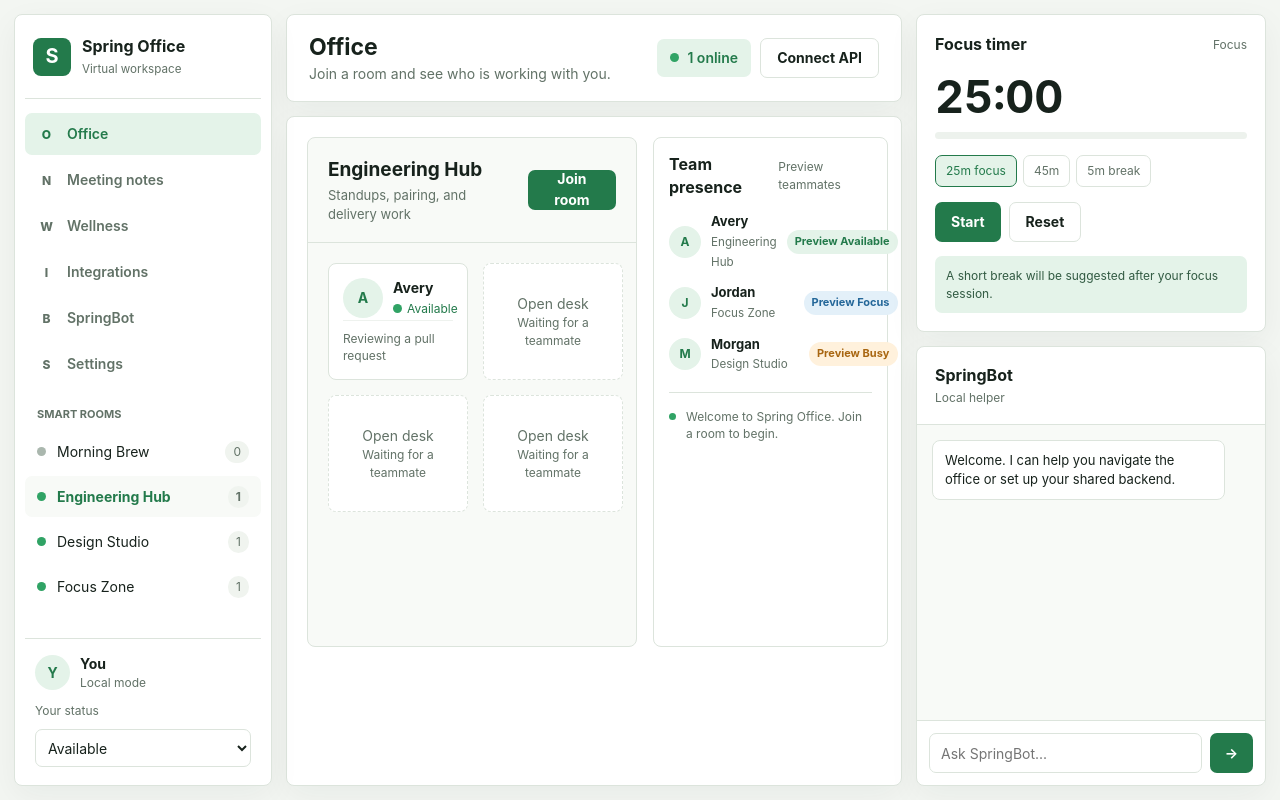
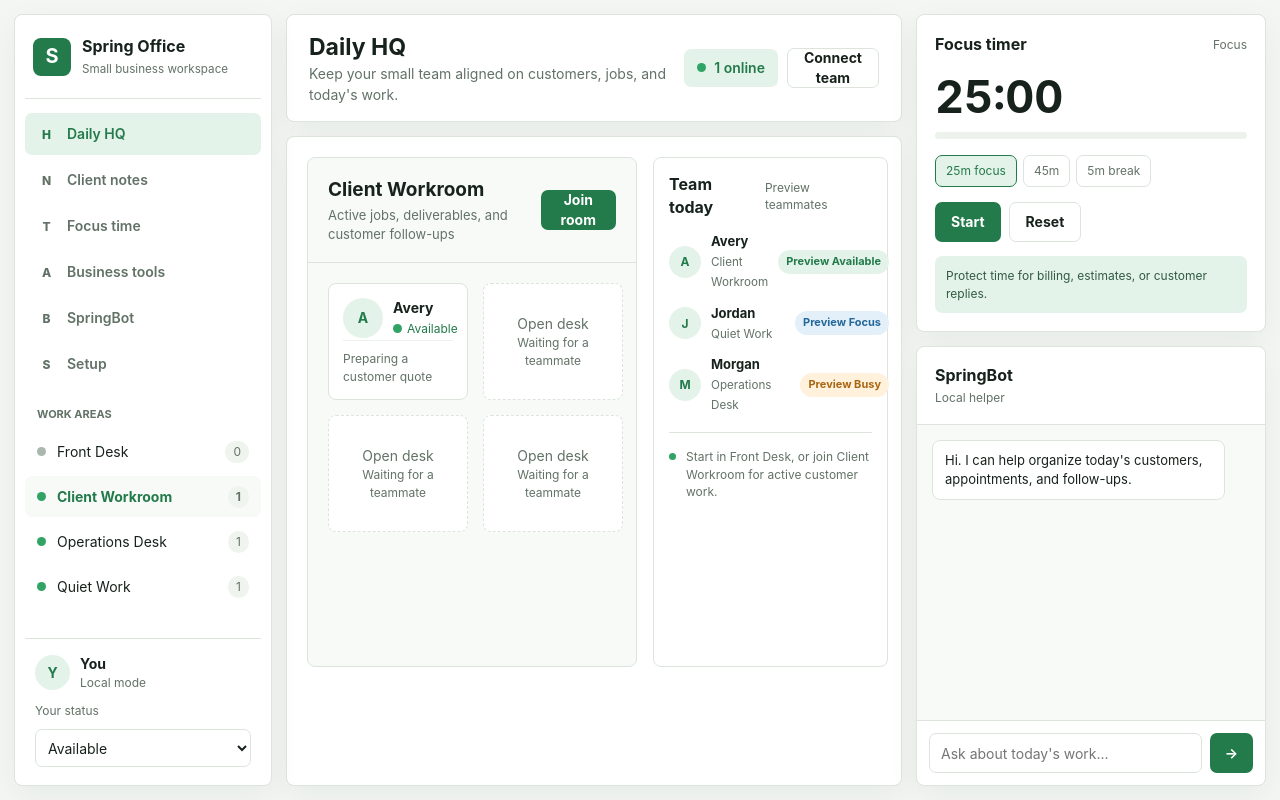
Before and after one commit to Que2003/Spring-Virtual-Offiice-Pro, a plain HTML site: page index.html in a window 1280 px wide. Drawn offline with Linux system fonts and the light colour scheme.

Commit message:
Position Spring Office for small businesses

```diff
--- a/index.html
+++ b/index.html
@@ -3,23 +3,23 @@
 <head>
   <meta charset="utf-8">
   <meta name="viewport" content="width=device-width, initial-scale=1">
-  <meta name="description" content="Spring Virtual Office workspace with shared rooms, presence, meeting notes, wellness tracking, integrations, and SpringBot.">
-  <title>Spring Virtual Office</title>
+  <meta name="description" content="Spring Office is a practical virtual workspace for small businesses: customer work, schedules, notes, focus time, and shared presence.">
+  <title>Spring Office for Small Businesses</title>
   <link rel="stylesheet" href="styles.css">
 </head>
 <body>
   <div class="app">
     <aside class="panel sidebar">
-      <div class="brand"><div class="brand-mark">S</div><div><strong>Spring Office</strong><small>Virtual workspace</small></div></div>
+      <div class="brand"><div class="brand-mark">S</div><div><strong>Spring Office</strong><small>Small business workspace</small></div></div>
       <nav class="nav" aria-label="Workspace">
-        <button class="active" data-view="office"><span class="icon">O</span>Office</button>
-        <button data-view="notes"><span class="icon">N</span>Meeting notes</button>
-        <button data-view="wellness"><span class="icon">W</span>Wellness</button>
-        <button data-view="integrations"><span class="icon">I</span>Integrations</button>
+        <button class="active" data-view="office"><span class="icon">H</span>Daily HQ</button>
+        <button data-view="notes"><span class="icon">N</span>Client notes</button>
+        <button data-view="wellness"><span class="icon">T</span>Focus time</button>
+        <button data-view="integrations"><span class="icon">A</span>Business tools</button>
         <button data-view="bot"><span class="icon">B</span>SpringBot</button>
-        <button data-view="settings"><span class="icon">S</span>Settings</button>
+        <button data-view="settings"><span class="icon">S</span>Setup</button>
       </nav>
-      <p class="rooms-label">Smart rooms</p>
+      <p class="rooms-label">Work areas</p>
       <div class="room-links" id="roomLinks"></div>
       <div class="profile">
         <div class="profile-row"><div class="avatar" id="meAvatar">ME</div><div><strong id="meName">You</strong><div class="tiny" id="syncState">Local mode</div></div></div>
@@ -29,47 +29,47 @@
     </aside>
     <main class="main">
       <header class="panel topbar">
-        <div><h1 id="viewTitle">Office</h1><p id="viewDescription">Join a room and see who is working with you.</p></div>
-        <div class="top-actions"><div class="status"><span class="dot online"></span><span id="onlineCount">1 online</span></div><button class="button secondary" data-open-settings>Connect API</button></div>
+        <div><h1 id="viewTitle">Daily HQ</h1><p id="viewDescription">Keep your small team aligned on customers, jobs, and today's work.</p></div>
+        <div class="top-actions"><div class="status"><span class="dot online"></span><span id="onlineCount">1 online</span></div><button class="button secondary" data-open-settings>Connect team</button></div>
       </header>
       <section class="panel workspace">
         <div class="view active" id="view-office">
           <div class="office-grid">
             <div class="room-stage">
-              <div class="stage-header"><div><h2 id="activeRoomTitle">Engineering Hub</h2><p id="activeRoomDescription"></p></div><button class="button" id="joinButton">Join room</button></div>
+              <div class="stage-header"><div><h2 id="activeRoomTitle">Client Workroom</h2><p id="activeRoomDescription"></p></div><button class="button" id="joinButton">Join room</button></div>
               <div class="desk-board" id="deskBoard"></div>
             </div>
             <aside class="presence-panel">
-              <div class="panel-title"><h2>Team presence</h2><span class="tiny" id="presenceMode">Live when API connected</span></div>
+              <div class="panel-title"><h2>Team today</h2><span class="tiny" id="presenceMode">Live when connected</span></div>
               <div class="people" id="peopleList"></div><div class="event-log" id="eventLog"></div>
             </aside>
           </div>
         </div>
         <div class="view content-view" id="view-notes">
-          <h2>Meeting notes</h2><p>Paste a transcript or rough notes and produce an organized recap with action items.</p>
+          <h2>Client and team notes</h2><p>Paste a customer call, staff huddle, or job update and capture clear follow-ups.</p>
           <div class="notes-layout">
-            <div class="surface"><h3>Transcript or notes</h3><textarea id="notesInput" placeholder="Example: Quincy will prepare the launch checklist by Friday. We decided to move the review to Tuesday..."></textarea><button class="button" id="generateNotes">Generate recap</button></div>
-            <div class="surface"><span class="mode-note" id="notesMode">Local structured recap</span><h3>Summary and actions</h3><div class="result" id="notesResult">Your generated meeting recap appears here.</div></div>
+            <div class="surface"><h3>Call or huddle notes</h3><textarea id="notesInput" placeholder="Example: Ms. Rivera approved the estimate. Que will send an invoice by Friday. Schedule installation for Tuesday."></textarea><button class="button" id="generateNotes">Generate follow-ups</button></div>
+            <div class="surface"><span class="mode-note" id="notesMode">Local structured recap</span><h3>Summary and next steps</h3><div class="result" id="notesResult">Your recap and customer follow-ups appear here.</div></div>
           </div>
         </div>
         <div class="view content-view" id="view-wellness">
-          <h2>Wellness</h2><p>Your focus sessions and break habits are recorded in this browser.</p>
-          <div class="metric-grid"><div class="metric"><small>Focus today</small><strong id="focusMinutesMetric">0m</strong><small>Completed session time</small></div><div class="metric"><small>Sessions</small><strong id="sessionsMetric">0</strong><small>Finished focus blocks</small></div><div class="metric"><small>Breaks taken</small><strong id="breaksMetric">0</strong><small>Recovery reminders completed</small></div></div>
-          <div class="integrations-note" id="wellnessPrompt">Start a focus block from the timer to begin tracking your work rhythm.</div>
+          <h2>Focus time</h2><p>Track protected time for estimates, billing, scheduling, and customer follow-ups.</p>
+          <div class="metric-grid"><div class="metric"><small>Focus today</small><strong id="focusMinutesMetric">0m</strong><small>Completed work time</small></div><div class="metric"><small>Work blocks</small><strong id="sessionsMetric">0</strong><small>Finished focus sessions</small></div><div class="metric"><small>Breaks taken</small><strong id="breaksMetric">0</strong><small>Recovery reminders completed</small></div></div>
+          <div class="integrations-note" id="wellnessPrompt">Start a focus block to protect time for the work that keeps your business moving.</div>
         </div>
         <div class="view content-view" id="view-integrations">
-          <h2>Integrations</h2><p>Open your work tools from the office. Secure OAuth syncing needs backend credentials before it can be enabled.</p>
-          <div class="integration-grid" id="integrationGrid"></div><div class="integrations-note">These are real workspace shortcuts. Account syncing and reading external data remain disabled until OAuth credentials and callbacks are configured on your backend.</div>
+          <h2>Business tools</h2><p>Open accounting, payments, email, scheduling, files, and orders in one place.</p>
+          <div class="integration-grid" id="integrationGrid"></div><div class="integrations-note">These are real shortcuts to your services. Secure account syncing remains disabled until OAuth is configured.</div>
         </div>
         <div class="view content-view" id="view-bot">
-          <h2>SpringBot assistant</h2><p>Use SpringBot for planning and office questions. With an API URL and AI key configured, responses come from your backend assistant.</p>
-          <div class="surface" style="max-width:700px"><div class="assistant-messages" id="fullBotMessages" style="height:350px;max-height:none"></div><form class="assistant-form" id="fullBotForm"><input class="field" id="fullBotInput" placeholder="Ask SpringBot to draft a standup agenda..."><button class="send" type="submit" aria-label="Send">-&gt;</button></form></div>
+          <h2>SpringBot assistant</h2><p>Ask SpringBot for help with customer follow-ups, scheduling, billing focus blocks, or workspace setup.</p>
+          <div class="surface" style="max-width:700px"><div class="assistant-messages" id="fullBotMessages" style="height:350px;max-height:none"></div><form class="assistant-form" id="fullBotForm"><input class="field" id="fullBotInput" placeholder="Ask SpringBot to organize today's follow-ups..."><button class="send" type="submit" aria-label="Send">-&gt;</button></form></div>
         </div>
         <div class="view content-view" id="view-settings">
-          <h2>Settings</h2><p>Connect this office to your deployed backend for shared online presence and AI-backed tools.</p>
+          <h2>Set up your workspace</h2><p>Connect a backend URL when your team is ready for shared online rooms.</p>
           <form class="settings-form" id="settingsForm">
-            <div class="setting"><label for="displayName">Display name</label><input class="field" id="displayName" maxlength="40" placeholder="Your name"></div>
-            <div class="setting"><label for="apiUrl">Backend API URL</label><input class="field" id="apiUrl" type="url" placeholder="https://your-springbot-backend.onrender.com"><p>Leave blank for local-only mode. Once deployed, everyone using this same URL shares room presence.</p></div>
+            <div class="setting"><label for="displayName">Your name</label><input class="field" id="displayName" maxlength="40" placeholder="Your name"></div>
+            <div class="setting"><label for="apiUrl">Shared office backend URL</label><input class="field" id="apiUrl" type="url" placeholder="https://your-springbot-backend.onrender.com"><p>Leave blank for solo mode. Once deployed, your small team can see who is present in each work area.</p></div>
             <div><button class="button" type="submit">Save and connect</button></div>
           </form>
         </div>
@@ -81,15 +81,16 @@
         <div class="timer-display" id="timerDisplay">25:00</div><div class="progress"><span id="timerProgress"></span></div>
         <div class="pills"><button class="pill active" data-minutes="25" data-kind="focus">25m focus</button><button class="pill" data-minutes="45" data-kind="focus">45m</button><button class="pill" data-minutes="5" data-kind="break">5m break</button></div>
         <div class="timer-actions"><button class="button" id="timerToggle">Start</button><button class="button secondary" id="timerReset">Reset</button></div>
-        <div class="wellness" id="timerHint">A short break will be suggested after your focus session.</div>
+        <div class="wellness" id="timerHint">Protect time for billing, estimates, or customer replies.</div>
       </section>
       <section class="panel assistant">
         <div class="assistant-header"><h2>SpringBot</h2><span class="tiny" id="botMode">Local helper</span></div><div class="assistant-messages" id="quickBotMessages"></div>
-        <form class="assistant-form" id="quickBotForm"><input class="field" id="quickBotInput" placeholder="Ask SpringBot..."><button class="send" type="submit" aria-label="Send">-&gt;</button></form>
+        <form class="assistant-form" id="quickBotForm"><input class="field" id="quickBotInput" placeholder="Ask about today's work..."><button class="send" type="submit" aria-label="Send">-&gt;</button></form>
       </section>
     </aside>
   </div>
   <div class="notice" id="notice" role="status"></div>
   <script src="app.js"></script>
+  <script src="small-business.js"></script>
 </body>
 </html>
```
